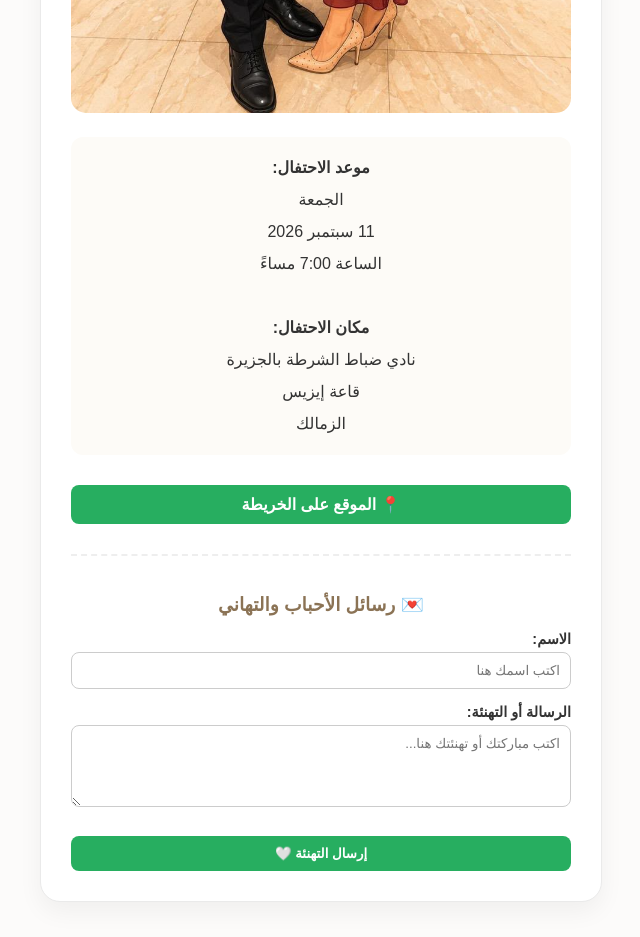
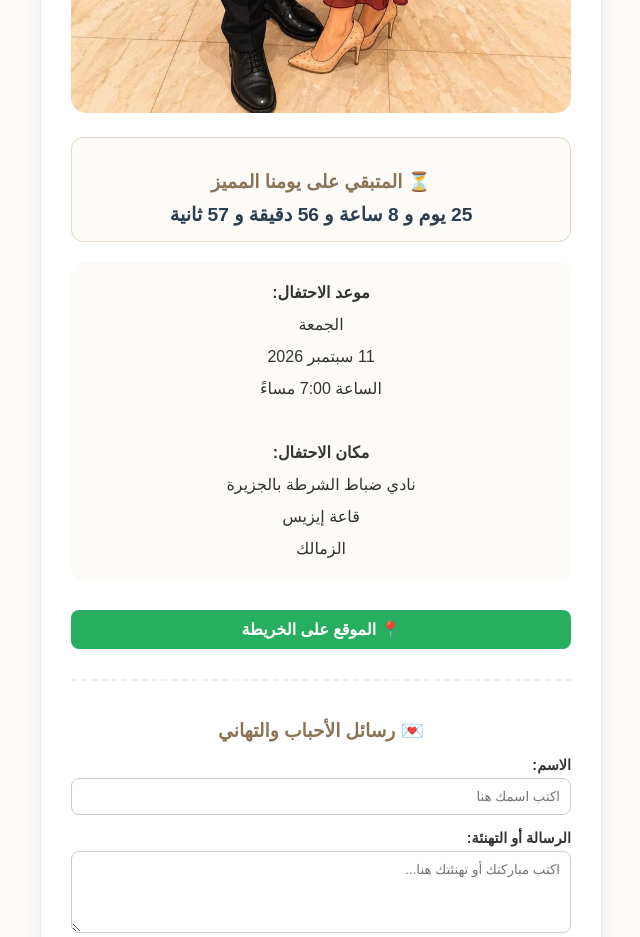
Before and after one commit to ahmedelekhtiar880-cell/Wedding-, a plain HTML site: page index.html in a window 1280 px wide. Shown: the part 1040-1977 px from the top of the page, without its empty margins (319-959 px from the left). Drawn offline with Linux system fonts and the light colour scheme.

Commit message:
Update index.html

```diff
--- a/index.html
+++ b/index.html
@@ -42,6 +42,11 @@
     <div style="margin: 20px 0;">
      <img src="IMG-20260817-WA0005.jpg" alt="صورة الدعوة" style="max-width: 100%; border-radius: 15px;">
     </div>
+<div style="background: #fdfbf7; padding: 15px; border-radius: 12px; margin: 20px 0; text-align: center; border: 1px solid #e0d7c6;">
+  <h3 style="color: #8b7355; margin-bottom: 10px;">⏳ المتبقي على يومنا المميز</h3>
+  <div id="countdown" style="font-size: 1.2rem; font-weight: bold; color: #2c3e50;"></div>
+</div>
+
 
     <div class="details">
       <div><strong>موعد الاحتفال:</strong></div>
@@ -73,5 +78,29 @@
       </form>
     </div>
   </div>
+  <script>
+  const targetDate = new Date("Sep 11, 2026 19:00:00").getTime();
+
+  const timer = setInterval(function() {
+    const now = new Date().getTime();
+    const difference = targetDate - now;
+
+    if (difference < 0) {
+      clearInterval(timer);
+      document.getElementById("countdown").innerHTML = "تم الحفل بحمد الله! 🎉";
+      return;
+    }
+
+    const days = Math.floor(difference / (1000 * 60 * 60 * 24));
+    const hours = Math.floor((difference % (1000 * 60 * 60 * 24)) / (1000 * 60 * 60));
+    const minutes = Math.floor((difference % (1000 * 60 * 60)) / (1000 * 60));
+    const seconds = Math.floor((difference % (1000 * 60)) / 1000);
+
+  document.getElementById("countdown").innerHTML =
+  days + " يوم و " + hours + " ساعة و " + minutes + " دقيقة و " + seconds + " ثانية";
+
+  }, 1000);
+</script>
+
 </body>
 </html>
```
